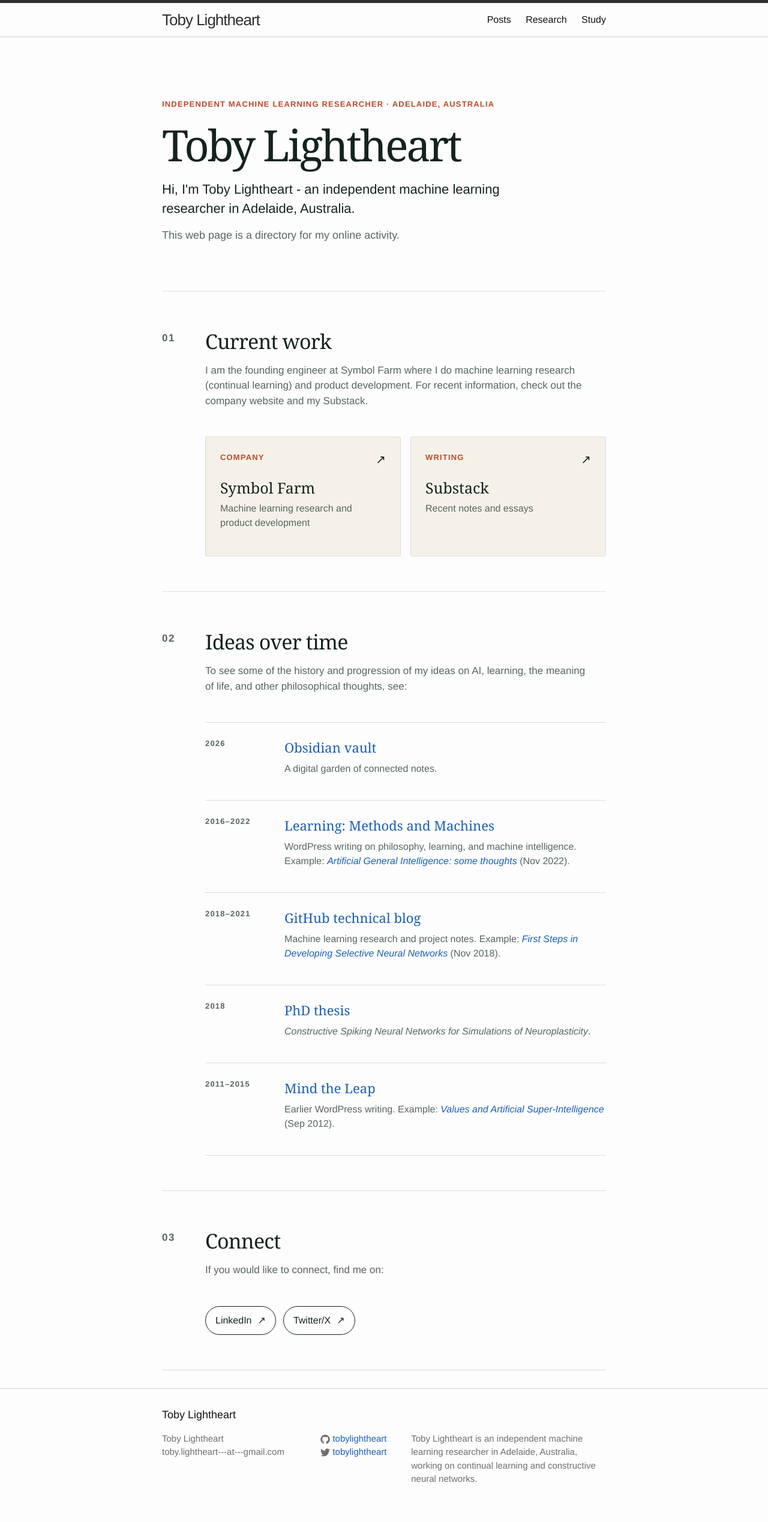
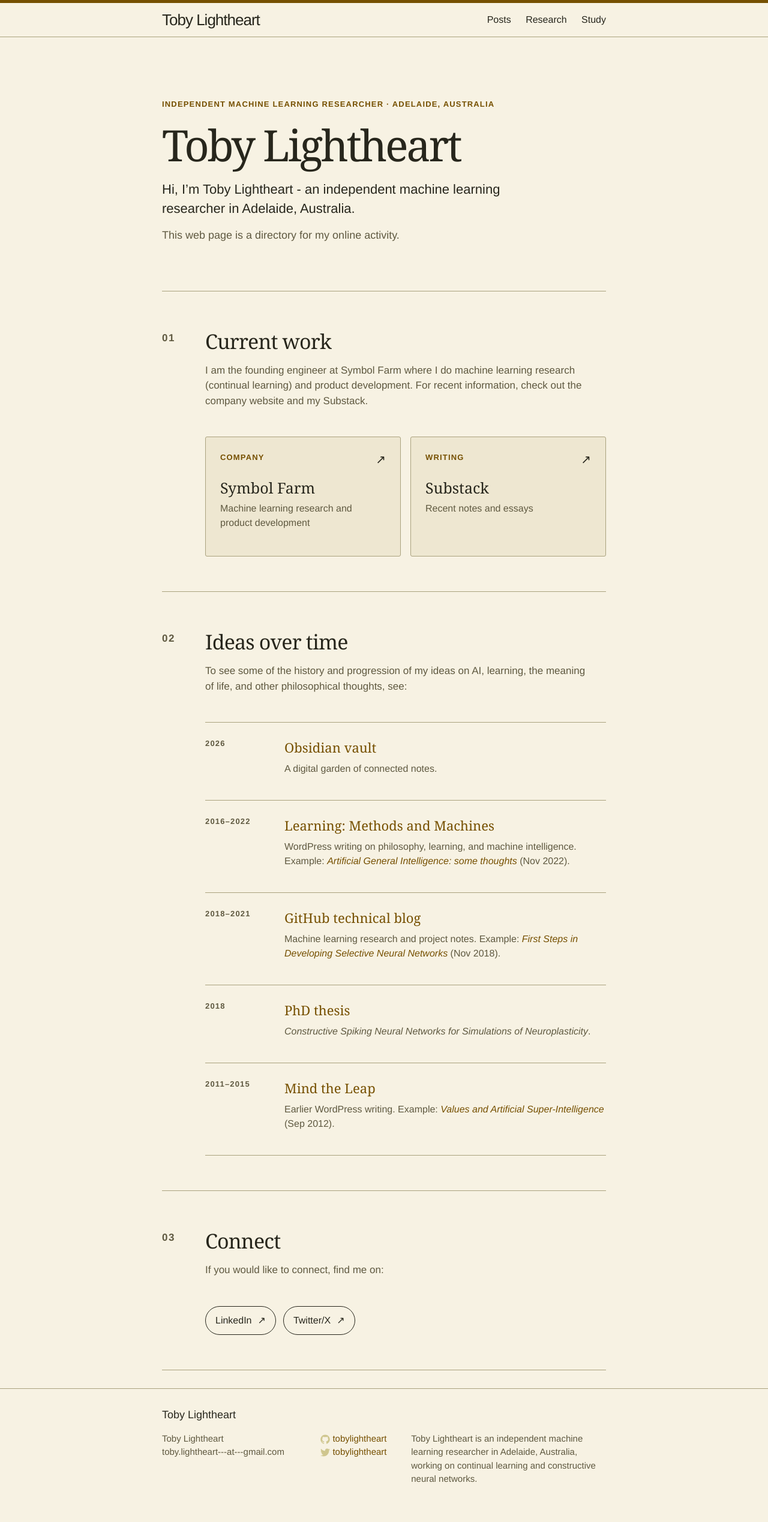
Before and after one commit to tobylightheart/tobylightheart.github.io, a Jekyll site: the page built from index.md, in a window 1280 px wide. Shown: the whole page at 60% size. Built offline with Jekyll 4.4.1, drawn with Linux system fonts in a browser that asks for light colours.

Commit message:
feat: give the directory a shared dark theme
Decisions:
- refactor-shape (report): keep the homepage prose in index.md, move its structure into a dedicated layout, and put the complete link set in one data file.
- public-copy (report): preserve the existing rendered wording while changing only presentation; use a soft-yellow dark palette with an OS-selected light alternative.

```diff
--- /dev/null
+++ b/_layouts/directory.html
@@ -0,0 +1,69 @@
+---
+layout: default
+---
+{% assign directory = site.data.directory %}
+<div class="directory-page">
+  <header class="directory-hero">
+    <p class="directory-kicker">Independent machine learning researcher · Adelaide, Australia</p>
+    <h1>{{ page.title }}</h1>
+    <div class="directory-introduction">{{ content }}</div>
+  </header>
+
+  <section class="directory-section" aria-labelledby="current-work">
+    <div class="directory-section-heading">
+      <p class="directory-section-number" aria-hidden="true">01</p>
+      <div>
+        <h2 id="current-work">{{ directory.current_work.heading }}</h2>
+        <p>{{ directory.current_work.description }}</p>
+      </div>
+    </div>
+
+    <div class="directory-grid directory-grid-featured">
+      {% for link in directory.current_work.links %}
+      <a class="directory-card" href="{{ link.url | relative_url }}">
+        <span class="directory-card-type">{{ link.type }}</span>
+        <strong>{{ link.title }}</strong>
+        <span>{{ link.description }}</span>
+        <span class="directory-card-arrow" aria-hidden="true">↗</span>
+      </a>
+      {% endfor %}
+    </div>
+  </section>
+
+  <section class="directory-section" aria-labelledby="archive">
+    <div class="directory-section-heading">
+      <p class="directory-section-number" aria-hidden="true">02</p>
+      <div>
+        <h2 id="archive">{{ directory.archive.heading }}</h2>
+        <p>{{ directory.archive.description }}</p>
+      </div>
+    </div>
+
+    <div class="directory-timeline">
+      {% for link in directory.archive.links %}
+      <article class="directory-entry">
+        <p class="directory-year">{{ link.year }}</p>
+        <div>
+          <h3><a href="{{ link.url | relative_url }}">{{ link.title }}</a></h3>
+          <p>{% if link.description_emphasis %}<em>{{ link.description }}</em>.{% else %}{{ link.description }}{% endif %}{% if link.example_url %} Example: <a href="{{ link.example_url | relative_url }}"><em>{{ link.example_title }}</em></a> ({{ link.example_date }}).{% endif %}</p>
+        </div>
+      </article>
+      {% endfor %}
+    </div>
+  </section>
+
+  <section class="directory-section directory-connect" aria-labelledby="connect">
+    <div class="directory-section-heading">
+      <p class="directory-section-number" aria-hidden="true">03</p>
+      <div>
+        <h2 id="connect">{{ directory.connect.heading }}</h2>
+        <p>{{ directory.connect.description }}</p>
+      </div>
+    </div>
+    <div class="directory-links">
+      {% for link in directory.connect.links %}
+      <a href="{{ link.url | relative_url }}">{{ link.title }} <span aria-hidden="true">↗</span></a>
+      {% endfor %}
+    </div>
+  </section>
+</div>
--- a/_sass/_base.scss
+++ b/_sass/_base.scss
@@ -14,15 +14,36 @@ dl, dd, ol, ul, figure {
  * Basic styling
  */
 body {
+    --site-background: #111713;
+    --site-panel: #202820;
+    --site-text: #f1e8a8;
+    --site-muted: #cfc68e;
+    --site-link: #ffd866;
+    --site-visited: #e5bd59;
+    --site-line: #59614a;
+    --site-accent: #ffd866;
     font: $base-font-weight #{$base-font-size}/#{$base-line-height} $base-font-family;
-    color: $text-color;
-    background-color: $background-color;
+    color: var(--site-text);
+    background-color: var(--site-background);
     -webkit-text-size-adjust: 100%;
     -webkit-font-feature-settings: "kern" 1;
     -moz-font-feature-settings: "kern" 1;
     -o-font-feature-settings: "kern" 1;
     font-feature-settings: "kern" 1;
     font-kerning: normal;
+}
+
+@media (prefers-color-scheme: light) {
+    body {
+        --site-background: #f7f2e3;
+        --site-panel: #eee7d1;
+        --site-text: #27261c;
+        --site-muted: #5f5940;
+        --site-link: #765000;
+        --site-visited: #664400;
+        --site-line: #aaa27e;
+        --site-accent: #765000;
+    }
 }
 
 
@@ -91,15 +112,15 @@ h1, h2, h3, h4, h5, h6 {
  * Links
  */
 a {
-    color: $brand-color;
+    color: var(--site-link);
     text-decoration: none;
 
     &:visited {
-        color: darken($brand-color, 15%);
+        color: var(--site-visited);
     }
 
     &:hover {
-        color: $text-color;
+        color: var(--site-text);
         text-decoration: underline;
     }
 }
@@ -110,8 +131,8 @@ a {
  * Blockquotes
  */
 blockquote {
-    color: $grey-color;
-    border-left: 4px solid $grey-color-light;
+    color: var(--site-muted);
+    border-left: 4px solid var(--site-line);
     padding-left: $spacing-unit / 2;
     font-size: 18px;
     letter-spacing: -1px;
@@ -130,9 +151,9 @@ blockquote {
 pre,
 code {
     font-size: 15px;
-    border: 1px solid $grey-color-light;
+    border: 1px solid var(--site-line);
     border-radius: 3px;
-    background-color: #eef;
+    background-color: var(--site-panel);
 }
 
 code {
@@ -220,8 +241,9 @@ pre {
     top: 0;
     z-index: 10;
     padding: 8px 12px;
-    background-color: $background-color;
-    border: 1px solid $grey-color;
+    color: var(--site-text);
+    background-color: var(--site-background);
+    border: 1px solid var(--site-line);
 }
 
 .skip-link:focus {
@@ -232,7 +254,7 @@ pre {
 a:focus-visible,
 button:focus-visible,
 [tabindex]:focus-visible {
-    outline: 3px solid $brand-color;
+    outline: 3px solid var(--site-accent);
     outline-offset: 2px;
 }
 
--- a/_sass/_layout.scss
+++ b/_sass/_layout.scss
@@ -2,8 +2,8 @@
  * Site header
  */
 .site-header {
-    border-top: 5px solid $grey-color-dark;
-    border-bottom: 1px solid $grey-color-light;
+    border-top: 5px solid var(--site-accent);
+    border-bottom: 1px solid var(--site-line);
     min-height: 56px;
 
     // Positioning context for the mobile navigation icon
@@ -20,7 +20,7 @@
 
     &,
     &:visited {
-        color: $grey-color-dark;
+        color: var(--site-text);
     }
 }
 
@@ -33,7 +33,7 @@
     }
 
     .page-link {
-        color: $text-color;
+        color: var(--site-text);
         line-height: $base-line-height;
 
         // Gaps between nav items, but not on the last one
@@ -46,8 +46,8 @@
         position: absolute;
         top: 9px;
         right: $spacing-unit / 2;
-        background-color: $background-color;
-        border: 1px solid $grey-color-light;
+        background-color: var(--site-background);
+        border: 1px solid var(--site-line);
         border-radius: 5px;
         text-align: right;
 
@@ -65,7 +65,7 @@
                 height: 15px;
 
                 path {
-                    fill: $grey-color-dark;
+                    fill: var(--site-text);
                 }
             }
         }
@@ -101,7 +101,7 @@
  * Site footer
  */
 .site-footer {
-    border-top: 1px solid $grey-color-light;
+    border-top: 1px solid var(--site-line);
     padding: $spacing-unit 0;
 }
 
@@ -118,7 +118,7 @@
 
 .footer-col-wrapper {
     font-size: 15px;
-    color: $grey-color;
+    color: var(--site-muted);
     margin-left: -$spacing-unit / 2;
     @extend %clearfix;
 }
@@ -189,7 +189,7 @@
 
 .post-meta {
     font-size: $small-font-size;
-    color: $grey-color;
+    color: var(--site-muted);
 }
 
 .post-link {
@@ -249,11 +249,11 @@
  * Directory home
  */
 .directory-page {
-    --directory-ink: #14231d;
-    --directory-muted: #56665f;
-    --directory-accent: #b84a2b;
-    --directory-line: #d9ded9;
-    --directory-paper: #f5f1e8;
+    --directory-ink: var(--site-text);
+    --directory-muted: var(--site-muted);
+    --directory-accent: var(--site-accent);
+    --directory-line: var(--site-line);
+    --directory-paper: var(--site-panel);
     color: var(--directory-ink);
 }
 
@@ -287,13 +287,13 @@
     line-height: 0.98;
 }
 
-.directory-intro {
+.directory-introduction p:first-child {
     max-width: 640px;
     font-size: 22px;
     line-height: 1.45;
 }
 
-.directory-purpose {
+.directory-introduction p:last-child {
     color: var(--directory-muted);
     font-size: 18px;
 }
@@ -436,7 +436,7 @@
 .directory-links a:hover,
 .directory-links a:focus-visible {
     background: var(--directory-ink);
-    color: #fff;
+    color: var(--site-background);
     text-decoration: none;
 }
 
@@ -449,7 +449,7 @@
         font-size: 48px;
     }
 
-    .directory-intro {
+    .directory-introduction p:first-child {
         font-size: 19px;
     }
 
--- a/css/main.scss
+++ b/css/main.scss
@@ -14,11 +14,11 @@ $base-line-height: 1.5;
 
 $spacing-unit:     30px;
 
-$text-color:       #111;
-$background-color: #fdfdfd;
-$brand-color:      #1a5fb4; // was #2a7ae2 (4.15:1 on the page background — below WCAG AA 4.5:1); now 6.18:1
+$text-color:       #f1e8a8;
+$background-color: #111713;
+$brand-color:      #ffd866;
 
-$grey-color:       #6f6f6f; // was #828282 (3.78:1 — below AA); now 4.94:1
+$grey-color:       #cfc68e;
 $grey-color-light: lighten($grey-color, 40%);
 $grey-color-dark:  darken($grey-color, 25%);
 
--- a/index.md
+++ b/index.md
@@ -1,104 +1,8 @@
 ---
-layout: default
+layout: directory
 title: Toby Lightheart
 nav_exclude: true
 ---
-<div class="directory-page">
-  <header class="directory-hero">
-    <p class="directory-kicker">Independent machine learning researcher · Adelaide, Australia</p>
-    <h1>Toby Lightheart</h1>
-    <p class="directory-intro">Hi, I'm Toby Lightheart - an independent machine learning researcher in Adelaide, Australia.</p>
-    <p class="directory-purpose">This web page is a directory for my online activity.</p>
-  </header>
+Hi, I'm Toby Lightheart - an independent machine learning researcher in Adelaide, Australia.
 
-  <section class="directory-section" aria-labelledby="current-work">
-    <div class="directory-section-heading">
-      <p class="directory-section-number" aria-hidden="true">01</p>
-      <div>
-        <h2 id="current-work">Current work</h2>
-        <p>I am the founding engineer at Symbol Farm where I do machine learning research (continual learning) and product development. For recent information, check out the company website and my Substack.</p>
-      </div>
-    </div>
-
-    <div class="directory-grid directory-grid-featured">
-      <a class="directory-card" href="https://www.symbolfarm.com/">
-        <span class="directory-card-type">Company</span>
-        <strong>Symbol Farm</strong>
-        <span>Machine learning research and product development</span>
-        <span class="directory-card-arrow" aria-hidden="true">↗</span>
-      </a>
-      <a class="directory-card" href="https://tobylightheart.substack.com/">
-        <span class="directory-card-type">Writing</span>
-        <strong>Substack</strong>
-        <span>Recent notes and essays</span>
-        <span class="directory-card-arrow" aria-hidden="true">↗</span>
-      </a>
-    </div>
-  </section>
-
-  <section class="directory-section" aria-labelledby="archive">
-    <div class="directory-section-heading">
-      <p class="directory-section-number" aria-hidden="true">02</p>
-      <div>
-        <h2 id="archive">Ideas over time</h2>
-        <p>To see some of the history and progression of my ideas on AI, learning, the meaning of life, and other philosophical thoughts, see:</p>
-      </div>
-    </div>
-
-    <div class="directory-timeline">
-      <article class="directory-entry">
-        <p class="directory-year">2026</p>
-        <div>
-          <h3><a href="https://publish.obsidian.md/tobylightheart">Obsidian vault</a></h3>
-          <p>A digital garden of connected notes.</p>
-        </div>
-      </article>
-
-      <article class="directory-entry">
-        <p class="directory-year">2016–2022</p>
-        <div>
-          <h3><a href="https://tobylightheart.wordpress.com/">Learning: Methods and Machines</a></h3>
-          <p>WordPress writing on philosophy, learning, and machine intelligence. Example: <a href="https://tobylightheart.wordpress.com/2022/11/22/artificial-general-intelligence-some-thoughts/"><em>Artificial General Intelligence: some thoughts</em></a> (Nov 2022).</p>
-        </div>
-      </article>
-
-      <article class="directory-entry">
-        <p class="directory-year">2018–2021</p>
-        <div>
-          <h3><a href="{{ site.baseurl }}/posts/">GitHub technical blog</a></h3>
-          <p>Machine learning research and project notes. Example: <a href="{{ site.baseurl }}/writing/2018-11-12-first-steps-in-developing-selective-neural-networks.html"><em>First Steps in Developing Selective Neural Networks</em></a> (Nov 2018).</p>
-        </div>
-      </article>
-
-      <article class="directory-entry">
-        <p class="directory-year">2018</p>
-        <div>
-          <h3><a href="https://github.com/tobylightheart/thesis-constructive-spiking/blob/main/thesis.pdf">PhD thesis</a></h3>
-          <p><em>Constructive Spiking Neural Networks for Simulations of Neuroplasticity</em>.</p>
-        </div>
-      </article>
-
-      <article class="directory-entry">
-        <p class="directory-year">2011–2015</p>
-        <div>
-          <h3><a href="https://mindtheleap.wordpress.com/">Mind the Leap</a></h3>
-          <p>Earlier WordPress writing. Example: <a href="https://mindtheleap.wordpress.com/2012/09/16/values-and-artificial-super-intelligence/"><em>Values and Artificial Super-Intelligence</em></a> (Sep 2012).</p>
-        </div>
-      </article>
-    </div>
-  </section>
-
-  <section class="directory-section directory-connect" aria-labelledby="connect">
-    <div class="directory-section-heading">
-      <p class="directory-section-number" aria-hidden="true">03</p>
-      <div>
-        <h2 id="connect">Connect</h2>
-        <p>If you would like to connect, find me on:</p>
-      </div>
-    </div>
-    <div class="directory-links">
-      <a href="https://www.linkedin.com/in/tobylightheart/">LinkedIn <span aria-hidden="true">↗</span></a>
-      <a href="https://x.com/TobyLightheart">Twitter/X <span aria-hidden="true">↗</span></a>
-    </div>
-  </section>
-</div>
+This web page is a directory for my online activity.
```
Also changed, not shown: _data/directory.yml (added, +56 -0 lines).
